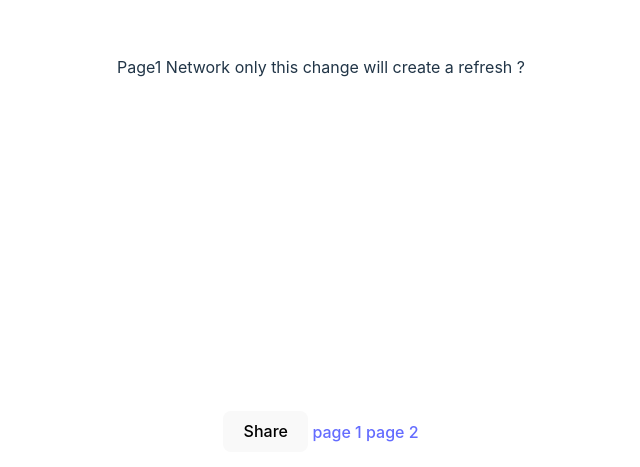
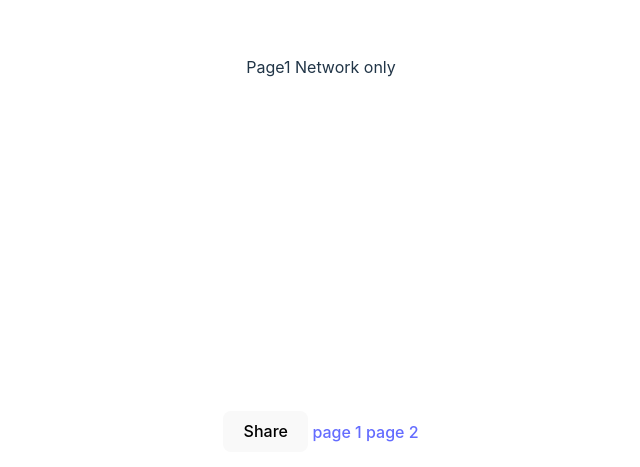
Before and after one commit to netanelZemingo/vite-pwa, a React (Vite) app: page /1 in a window 1280 px wide. Shown: the part 333-800 px from the top of the page, without its empty margins (319-959 px from the left). Built offline with nearby package versions, Linux system fonts and the light colour scheme; no server answers.

Commit message:
try to change

```diff
--- a/src/App.tsx
+++ b/src/App.tsx
@@ -4,10 +4,6 @@ import Page1 from "./pages/Page1";
 import Page2 from "./pages/Page2";
 import "./App.css";
 import ReloadPrompt from "./Components/ReloadPrompt";
-import { registerSW } from 'virtual:pwa-register'
-
-registerSW({ immediate: true })
-
 
 const App = () => {
   return (
@@ -20,7 +16,7 @@ const App = () => {
             <Route path="/2" element={<Page2 />} />
           </Routes>
           <div className="nav">
-            {/* <ReloadPrompt /> */}
+            <ReloadPrompt />
             <NavBar />
           </div>
         </div>
--- a/src/pages/Page1.tsx
+++ b/src/pages/Page1.tsx
@@ -17,7 +17,7 @@ const Page1 = () => {
 
   return (
     <div>
-      Page1 Network only this change will create a refresh ?
+      Page1 Network only
       {JSON.stringify(first)}
     </div>
   );
--- a/vite.config.ts
+++ b/vite.config.ts
@@ -8,7 +8,7 @@ export default defineConfig({
   plugins: [
     react(),
     VitePWA({
-      registerType: "autoUpdate",
+      registerType: "prompt",
 
       devOptions: {
         enabled: true,
```
